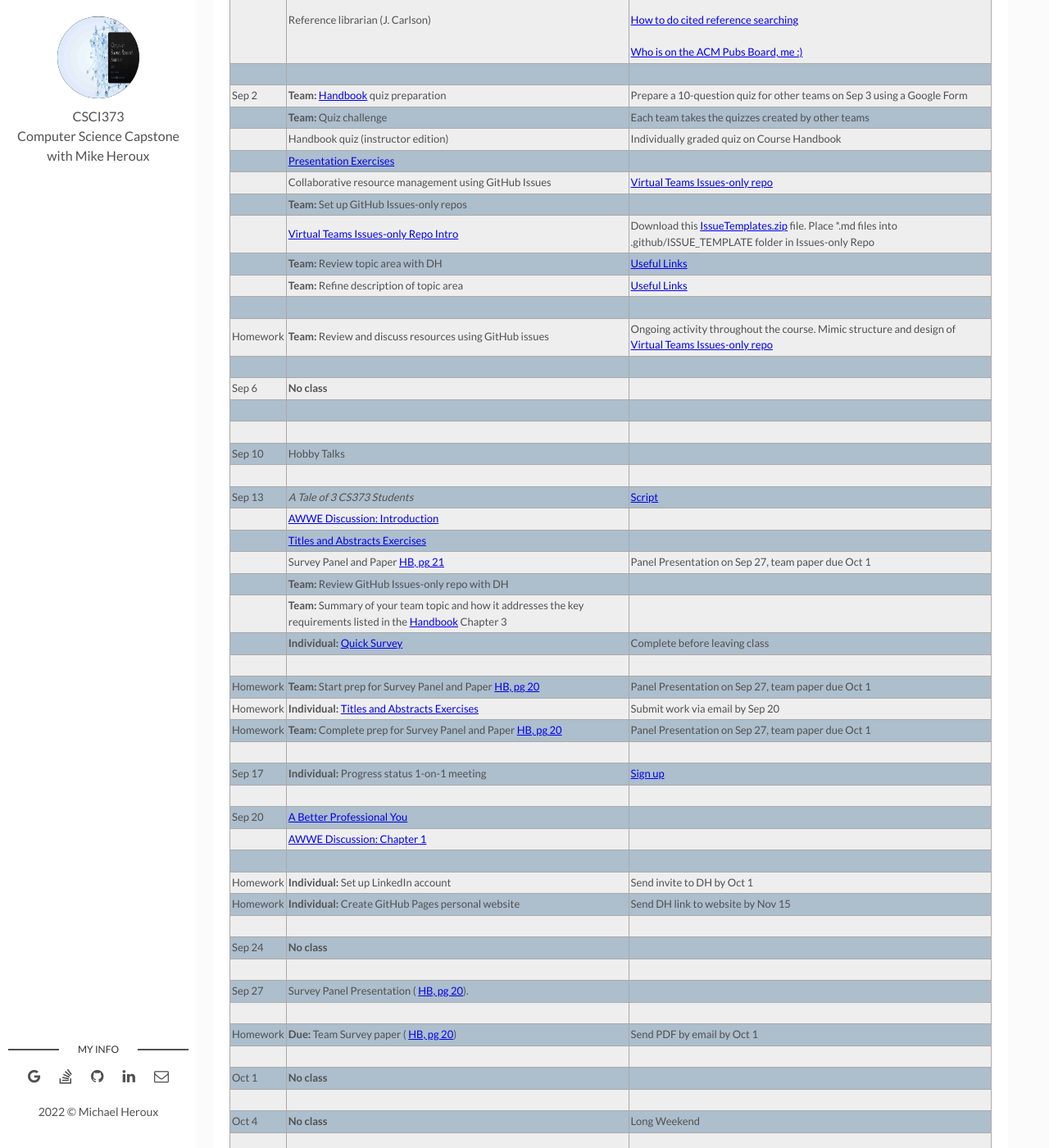
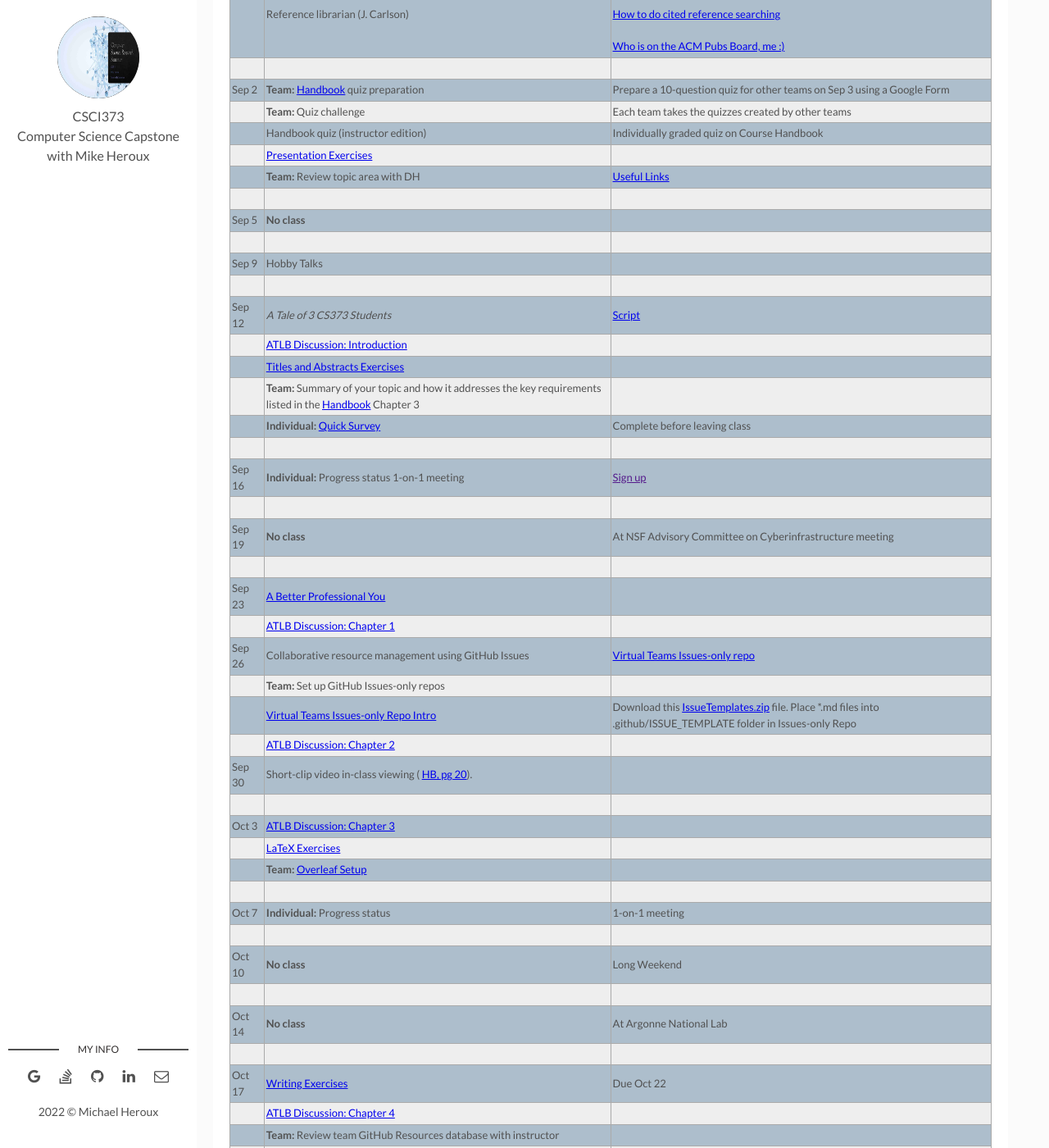
Before and after one commit to maherou/Teaching, a Jekyll site: the page built from files/CS373/2022-Fall-Class-Meeting-Schedule.md, in a window 1280 px wide and 1400 px high, scrolled down 400 px. Shown: the whole window at 82% size. Built offline with Jekyll 4.4.1, drawn with Linux system fonts in a browser that asks for light colours; some of the changed text lies outside the part shown.

Commit message:
Update full schedule

```diff
--- a/files/CS373/2022-Fall-Class-Meeting-Schedule.md
+++ b/files/CS373/2022-Fall-Class-Meeting-Schedule.md
@@ -12,127 +12,92 @@ location: "Collegeville, MN, USA"
 
 | **Date** | **Assignment and Exercises** | **Notes** |
 | ---------- | --- | --- |
-| August 29| Class Introduction | [Slides](../IntroToCompSciResearch.pdf) |
+| Aug 29| Class Introduction | [Slides](../IntroToCompSciResearch.pdf) |
 | |  [Course Handbook Intro](../CSCI373CourseHandbookLatestEdition.pdf) | |
 | | [Slack Signup]() | Sign up for class Slack workspace |
-|| Team Research Topic Area Discussions | |
 ||  Reference librarian (J. Carlson) | [ACM Digital Library User Guide](https://libraries.acm.org/binaries/content/assets/libraries/acm-digital-library-user-guide.pdf) <br> <br> [How to do cited reference searching](https://clarivate.libguides.com/webofscienceplatform/woscc) <br> <br> [Who is on the ACM Pubs Board, me :)](https://www.acm.org/publications/publications-board-committees)|
 | | | |
 | Sep 2| **Team:** [Handbook](../CSCI373CourseHandbookLatestEdition.pdf) quiz preparation | Prepare a 10-question quiz for other teams on Sep 3 using a Google Form  |
 | | **Team:** Quiz challenge| Each team takes the quizzes created by other teams |
 | |  Handbook quiz (instructor edition) | Individually graded quiz on Course Handbook |
 | |  [Presentation Exercises](https://collegeville.github.io/Orator/PresentationsThatWork/) |   |
-| |  Collaborative resource management using GitHub Issues |[Virtual Teams Issues-only repo](https://github.com/Collegeville/VirtualTeams/issues) |
+| | **Team:** Review topic area with DH | [Useful Links](https://maherou.github.io/Teaching/files/CS373/CS373-Links/)|
+| | | |
+| Sep 5 | **No class**| |
+| | | |
+| Sep 9 |  Hobby Talks| |
+| | | |
+| Sep 12 |   _A Tale of 3 CS373 Students_ | [Script](../ATaleOfThreeCS373Students.pdf) |
+| |  [ATLB Discussion: Introduction](../ATLB-Discussion)  |   |
+| |  [Titles and Abstracts Exercises](https://collegeville.github.io/Scribe/TitlesAndAbstractsThatWork/) | |
+| | **Team:** Summary of your topic and how it addresses the key requirements listed in the [Handbook](../CSCI373CourseHandbookLatestEdition.pdf) Chapter 3| |
+| | **Individual:** [Quick Survey](https://forms.gle/v77ztSXy42bzjfKF8) | Complete before leaving class |
+| | | |
+| Sep 16 | **Individual:** Progress status 1-on-1  meeting | [Sign up]()
+| | | |
+| Sep 19 | **No class** | At NSF Advisory Committee on Cyberinfrastructure meeting |
+| | | |
+| Sep 23 |  [A Better Professional You](./BetterYou.pdf) | |
+| |  [ATLB Discussion: Chapter 1](../ATLB-Discussion)  |   |
+ Sep 26 |  Collaborative resource management using GitHub Issues |[Virtual Teams Issues-only repo](https://github.com/Collegeville/VirtualTeams/issues) |
 | | **Team:** Set up GitHub Issues-only repos| |
 | | [Virtual Teams Issues-only Repo Intro](https://github.com/Collegeville/VirtualTeams/issues)| Download this [IssueTemplates.zip](../IssueTemplates.zip) file.  Place *.md files into .github/ISSUE_TEMPLATE folder in Issues-only Repo|
-| | **Team:** Review topic area with DH | [Useful Links](https://maherou.github.io/Teaching/files/CS373/CS373-Links/)|
-| | **Team:** Refine description of topic area |  [Useful Links](https://maherou.github.io/Teaching/files/CS373/CS373-Links/)|
+| |  [ATLB Discussion: Chapter 2](../ATLB-Discussion)  |   |
+| Sep 30 |  Short-clip video in-class viewing ( [HB, pg 20](../CSCI373CourseHandbookLatestEdition.pdf)). | |
 | | | |
-| Homework | **Team:** Review and discuss resources using GitHub issues | Ongoing activity throughout the course.  Mimic structure and design of [Virtual Teams Issues-only repo](https://github.com/Collegeville/VirtualTeams/issues) |
-| | | |
-| Sep 6 | **No class**| |
-| | | |
-| | | |
-| Sep 10 |  Hobby Talks| |
-| | | |
-| Sep 13 |   _A Tale of 3 CS373 Students_ | [Script](../ATaleOfThreeCS373Students.pdf) |
-| |  [AWWE Discussion: Introduction](../AWWE-Discussion)  |   |
-| |  [Titles and Abstracts Exercises](https://collegeville.github.io/Scribe/TitlesAndAbstractsThatWork/) | |
-| |  Survey Panel and Paper [HB, pg 21](../CSCI373CourseHandbookLatestEdition.pdf) | Panel Presentation on Sep 27, team paper due Oct 1 |
-| | **Team:** Review GitHub Issues-only repo with DH| |
-| | **Team:** Summary of your team topic and how it addresses the key requirements listed in the [Handbook](../CSCI373CourseHandbookLatestEdition.pdf) Chapter 3| |
-| | **Individual:** [Quick Survey](https://forms.gle/v77ztSXy42bzjfKF8) | Complete before leaving class |
-| | | |
-| Homework | **Team:** Start prep for Survey Panel and Paper [HB, pg 20](../CSCI373CourseHandbookLatestEdition.pdf) | Panel Presentation on Sep 27, team paper due Oct 1 |
-| Homework | **Individual:** [Titles and Abstracts Exercises](https://collegeville.github.io/Scribe/TitlesAndAbstractsThatWork/) | Submit work via email by Sep 20 |
-| Homework | **Team:** Complete prep for Survey Panel and Paper [HB, pg 20](../CSCI373CourseHandbookLatestEdition.pdf) | Panel Presentation on Sep 27, team paper due Oct 1 |
-| | | |
-| Sep 17 | **Individual:** Progress status 1-on-1  meeting | [Sign up](https://doodle.com/poll/hsahusg36fqp6cxb?utm_source=poll&utm_medium=link)
-| | | |
-| Sep 20 |  [A Better Professional You](./BetterYou.pdf) | |
-| |  [AWWE Discussion: Chapter 1](../AWWE-Discussion)  |   |
-| | | |
-| Homework | **Individual:** Set up LinkedIn account | Send invite to DH by Oct 1 |
-| Homework | **Individual:** Create GitHub Pages personal website | Send DH link to website by Nov 15 |
-| | | |
-| Sep 24 | **No class** | |
-| | | |
-| Sep 27 |  Survey Panel Presentation ( [HB, pg 20](../CSCI373CourseHandbookLatestEdition.pdf)). | |
-| | | |
-| Homework | **Due:** Team Survey paper ( [HB, pg 20](../CSCI373CourseHandbookLatestEdition.pdf)) | Send PDF by email by Oct 1|
-| | | |
-| Oct 1 | **No class** | |
-| | | |
-| Oct 4 | **No class** | Long Weekend |
-| | | |
-| Oct 8 |  [AWWE Discussion: Chapter 2](../AWWE-Discussion)  | |
+| Oct 3 |  [ATLB Discussion: Chapter 3](../ATLB-Discussion)  | |
 |  |  [LaTeX Exercises](https://collegeville.github.io/Scribe/UsingLatex/) | |
 |  | **Team:** [Overleaf Setup](https://www.overleaf.com) | |
 | | | |
-|Oct 11  | **Individual:** Progress status | 1-on-1  meeting |
+|Oct 7  | **Individual:** Progress status | 1-on-1  meeting |
 | | | |
-| Oct 15 |  [Writing Exercises](https://collegeville.github.io/Scribe/BetterTechnicalWriting/) | Due Oct 22 |
-| |  [AWWE Discussion: Chapter 3 ](../AWWE-Discussion)  | |
+| Oct 10 | **No class** | Long Weekend |
+| | | |
+| Oct 14 | **No class** | At Argonne National Lab |
+| | | |
+| Oct 17 |  [Writing Exercises](https://collegeville.github.io/Scribe/BetterTechnicalWriting/) | Due Oct 22 |
+| |  [ATLB Discussion: Chapter 4 ](../ATLB-Discussion)  | |
 | | **Team:** Review team GitHub Resources database with instructor | |
-| | **Individual:** [Quick Survey](https://forms.gle/v77ztSXy42bzjfKF8) | Complete before leaving class |
-| Oct 18 |  [Tech Writing and Speaking 2.0](./TechWritingSpeaking2.0.pdf) | |
-| |  [AWWE Discussion: Chapter 4](../AWWE-Discussion) | |
+| | [Quick Survey](https://forms.gle/v77ztSXy42bzjfKF8) | Complete before leaving class |
+| Oct 21 |  [Tech Writing and Speaking 2.0](./TechWritingSpeaking2.0.pdf) | |
+| |  [ATLB Discussion: Chapter 5](../ATLB-Discussion) | |
 | | | |
-| Homework | **Individual:** [Technical Discussions Exercises.](https://collegeville.github.io/Orator/DiscussionsThatWork/) | Submit work via email before class on Oct 25 |
+| Oct 24 | [Technical Discussions Exercises.](https://collegeville.github.io/Orator/DiscussionsThatWork/) <br>  [Position Papers](https://collegeville.github.io/Scribe/PositionPapers/) | |
+| |  [ATLB Discussion: Chapter 6](../ATLB-Discussion)  | |
 | | | |
-| Oct 22 | **No class** | |
+| Oct 28 | **No class** | |
 | | | |
-| Oct 25 | **In class:** [Technical Discussions Exercises.](https://collegeville.github.io/Orator/DiscussionsThatWork/) <br>  [Position Papers](https://collegeville.github.io/Scribe/PositionPapers/) | Position paper due Nov 5, send PDF by email |
-| |  [AWWE Discussion: Chapter 5](../AWWE-Discussion)  | |
-| | **Individual:** Prepare Technical Analysis paper for submission | ([HB, pg 21](./CSCI373CourseHandbookLatestEdition.pdf)) |
+| Oct 31 | **Individual:** Progress status | 1-on-1  meeting |
 | | | |
-| Homework | **Individual:** Create [EasyChair](https://easychair.org/conferences/?conf=fall2021tap) account | Before class Nov 5 |
-| Homework | **Individual:** Tech Analysis Paper complete draft ( [HB, pg 21](../CSCI373CourseHandbookLatestEdition.pdf)). Upload PDF to [EasyChair](https://easychair.org/conferences/?conf=fall2021tap) in Submissions section | Due Nov 8 |
 | | | |
-| Oct 29 | **No class** | |
+| Nov 4 | **Team:** [Predictions That Work](https://collegeville.github.io/Scribe/PredictionsThatWork/) | |
+| |  Intro to Reviewing | [Effective Reviews](../EffectiveReviews) |
+| |  [ATLB Discussion: Chapter 7](../ATLB-Discussion)  | |
+| |  [Quick Survey](https://forms.gle/v77ztSXy42bzjfKF8) | Complete before leaving class |
 | | | |
-| Nov 1 | **No class** | |
-| | | |
-| Homework | **Individual:** [Predictions That Work](https://collegeville.github.io/Scribe/PredictionsThatWork/) | Watch the video before Nov 5 class |
-| | | |
-| Nov 5 | **Team:** [Predictions That Work](https://collegeville.github.io/Scribe/PredictionsThatWork/) | Discuss and complete individual reflections on Crichton talk. Individual write up due Nov 8  |
-| |  Intro to Reviewing | |
-| |  [AWWE Discussion: Chapter 6](../AWWE-Discussion)  | |
-| | **Individual:** [Quick Survey](https://forms.gle/v77ztSXy42bzjfKF8) | Complete before leaving class |
-| | | |
-| Homework | **Individual:** Tech Analysis Paper recorded presentation ( [HB, pg 21](../CSCI373CourseHandbookLatestEdition.pdf)). | Due Nov 12 |
-| | | |
-| Nov 8 | **No class** | **Due:** Tech Analysis Paper complete draft ( [HB, pg 21](../CSCI373CourseHandbookLatestEdition.pdf)). Upload PDF to [EasyChair](https://easychair.org/conferences/?conf=fall2021tap) in Submissions section|
-| | | |
-| Homework | **Team:** Complete Tech Analysis Paper team reviews ([HB, pg 21](../CSCI373CourseHandbookLatestEdition.pdf)). Access PDFs from [EasyChair](https://easychair.org/conferences/?conf=fall2021tap) Reviews section | Due Nov 15 |
-| | | |
-| Nov 12 |  Preparations for final weeks, review checklists <br> **Individual:** Progress status| |
+| Nov 7 |  Preparations for final weeks, review checklists <br> **Individual:** Progress status| |
 | | **Team:** [Review of presentation & paper checklists: HB, pg 24, 25](../CSCI373CourseHandbookLatestEdition.pdf)) |  |
 | | | |
-| Nov 15 |  Viewing of recorded Technical Analysis Presentations| Two 9-talk sesssion.  Session 1: Teams 1 & 3 Session 2: Teams 2 & 4. Attend your session only |
+| Nov 11 |  Viewing of recorded Technical Analysis Presentations| Two 9-talk sesssion.  Session 1: Teams 1 & 3 Session 2: Teams 2 & 4. Attend your session only |
 | | | |
-| Homework | **Individual:** Tech Analysis paper final version after team review. ( [HB, pg 21](../CSCI373CourseHandbookLatestEdition.pdf)) | Due Nov 19 |
+| Nov 14 | **No class** | |
 | | | |
-| Nov 19 | **No class** | |
+| Nov 18 | **No class** | |
 | | | |
-| Nov 22 | **Individual:** Progress status, review of paper checklist | 1-on-1 meeting |
+| Nov 21 | **Individual:** Progress status, review of paper checklist | 1-on-1 meeting |
 | | | |
-| Nov 29 | **No class** | |
+| Nov 28 | **No class** | |
 | | | |
-| Dec 3 |  [AWWE Discussion: Chapter 7](../AWWE-Discussion) |  |
+| Dec 2 |  [ATLB Discussion: Chapter 8-9](../ATLB-Discussion) |  |
 | |  In-class Scott Hanselman Talk | ["Scaling Yourself as a Software Developer"](http://blog.martinig.ch/videos/scaling-yourself-as-a-software-developer/) |
 | | **Team:** SOTF Presentation Slide Laydown: [Talks that Work](https://docs.google.com/presentation/d/18RR58xUXb1QSBwlVpYIxsFdQDxRnaB3TyXY_g8xcTcw/edit?usp=sharing) [(HB, pg 23)](../CSCI373CourseHandbookLatestEdition.pdf) | **Team-based Slide Laydown of Formal presentations** |
 | | **Individual:** [Quick Survey](https://forms.gle/v77ztSXy42bzjfKF8) | Complete before leaving class |
 | | | |
-| Homework | **Individual:** Submit [Title, Abstract, Bio](https://forms.gle/ScuC4Ca7xn1zfhaP6) | Due Dec 13 |
+| Dec 5 | **No class** | |
 | | | |
-| Dec 6 | **No class** | |
-| | | |
-| Dec 10 |  [AWWE Discussion: Conclusion](../AWWE-Discussion) | |
+| Dec 9 |  [ATLB Discussion: Chapter 10 & Conclusion](../ATLB-Discussion) | |
 | | **Team:** [Course Retrospective](https://collegeville.github.io/Scribe/Retrospectives/) |  |
 | | | |
-| Dec 13 | **No class** | |
+| Dec 12 | **No class** | |
 | | | |
-| Dec 17 | **Individual:** Final SOTF Talk [(HB, pg 23)](../CSCI373CourseHandbookLatestEdition.pdf) | [**Formal presentations**](../2021-Fall-Final-Presentation-Schedule) |
-| | | |
-| Dec 18 | **Individual:** Final SOTF Paper [(HB, pg 23)](../CSCI373CourseHandbookLatestEdition.pdf) | **Submit as an email attachment by end of day Dec 18** |
+| Dec 16 | Final SOTF Talk [(HB, pg 23)](../CSCI373CourseHandbookLatestEdition.pdf) | [**Formal presentations**](../2022-Fall-Final-Presentation-Schedule) |
```
Also changed, not shown: files/CS373/2022-Fall-Class-Assignment-Due-Dates.md (+24 -10 lines).
